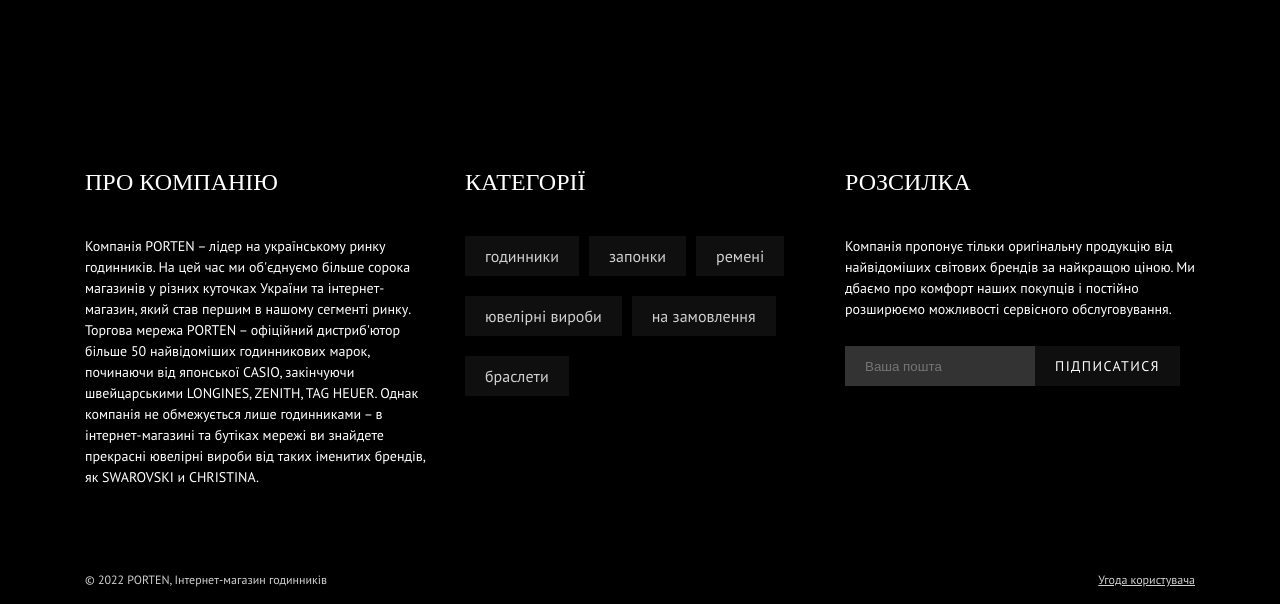
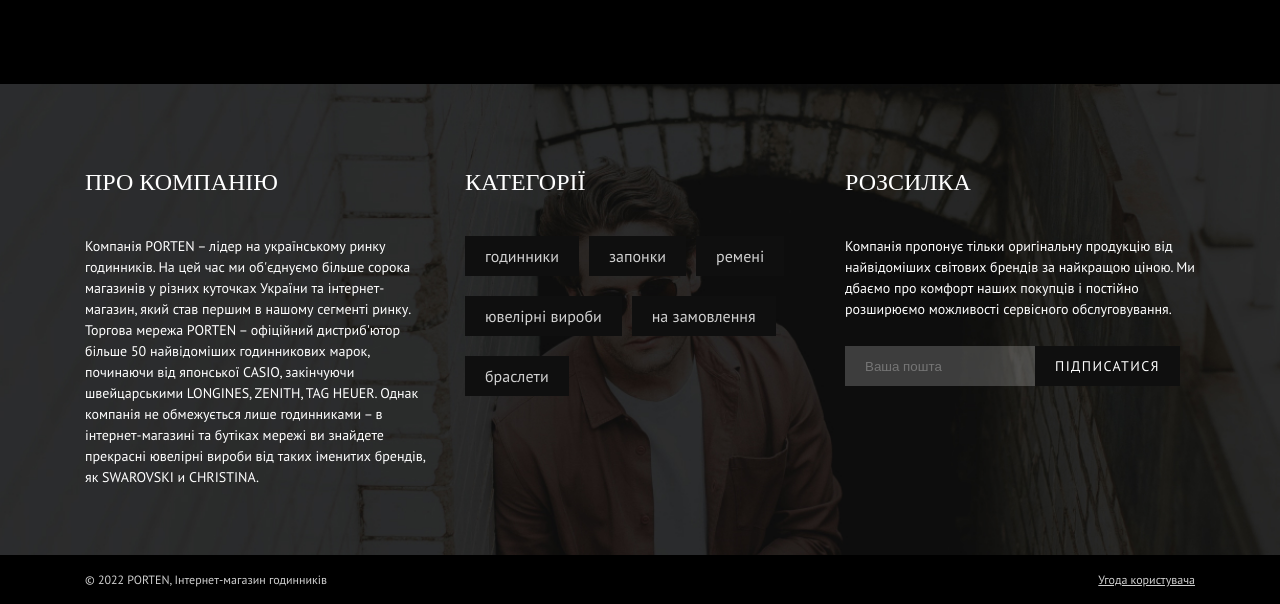
Before and after one commit to mondedelotus/spacelab-1-landing, a plain HTML site: page index.html in a window 1280 px wide. Shown: the part 4500-5104 px from the top of the page. Drawn offline with nearby package versions, Linux system fonts and the light colour scheme; the site is published under a folder, as on GitHub Pages, so addresses that start at the root find nothing.

Commit message:
fixed footer img path (finally)

```diff
--- a/css/style.scss
+++ b/css/style.scss
@@ -560,7 +560,7 @@
 .footer {
 
     &__background {
-        background-image: url(/img/footer.jpg);
+        background-image: url(./../img/footer.jpg);
         background-position: center;
         background-size: cover;
     }
```
Also changed, not shown: css/style.css, 1 other file.
